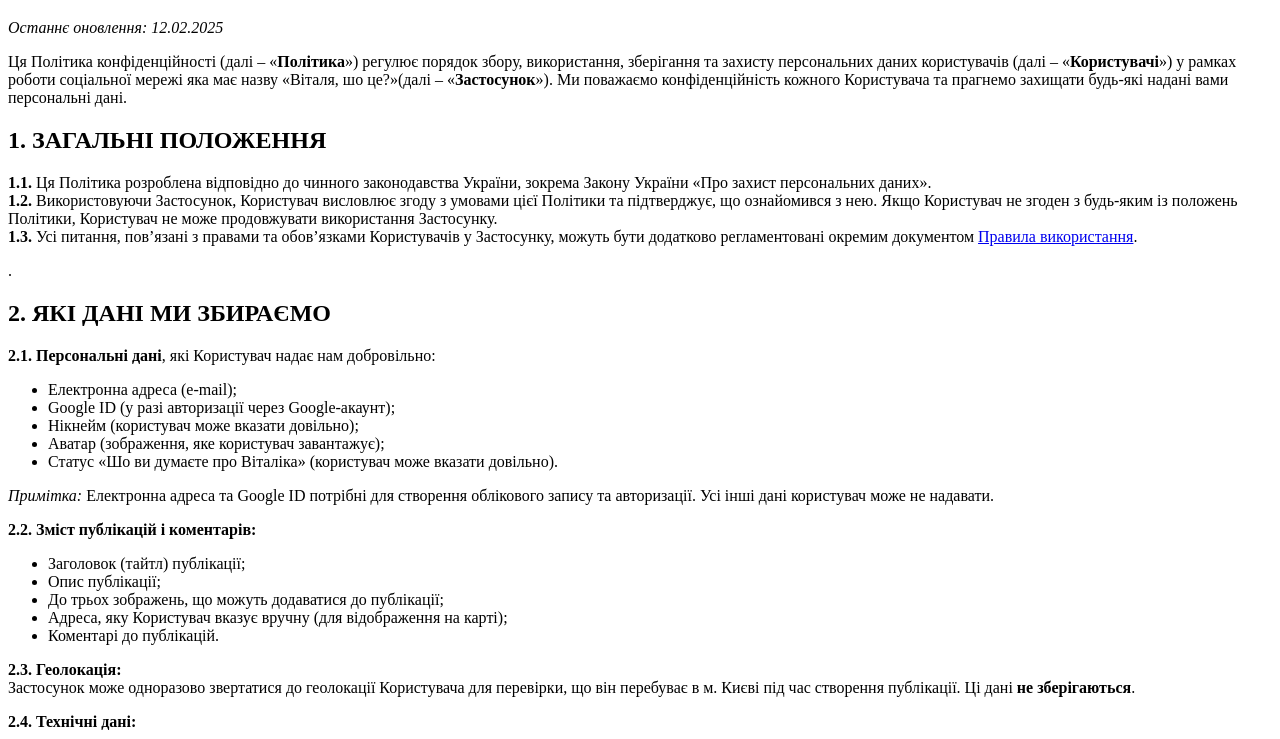
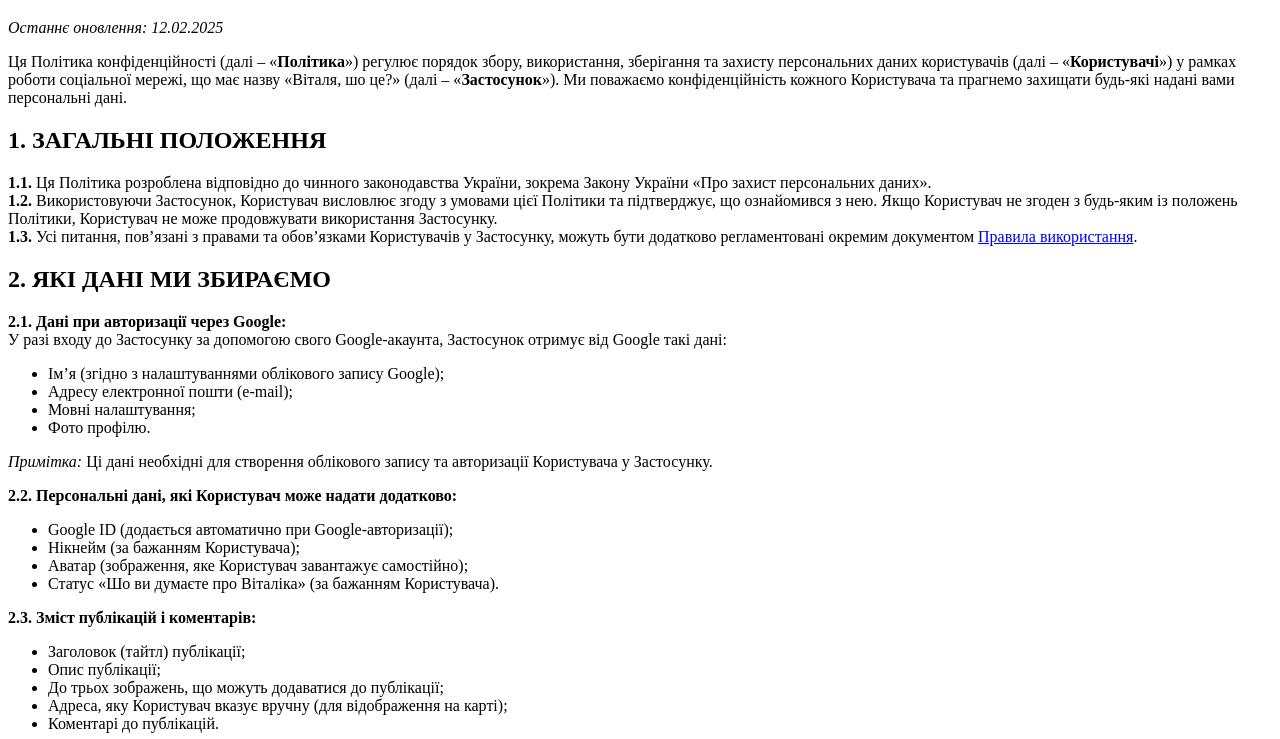
Before and after one commit to BetterPlaceUA/vitalya-sho-ce-privacy-policy, a plain HTML site: page index.html in a window 1280 px wide. Shown: the part 61-800 px from the top of the page. Drawn offline with Linux system fonts and the light colour scheme.

Commit message:
Update index.html

```diff
--- a/index.html
+++ b/index.html
@@ -12,8 +12,8 @@
     <p>
         Ця Політика конфіденційності (далі – «<strong>Політика</strong>») регулює порядок збору, використання,
         зберігання та захисту персональних даних користувачів (далі – «<strong>Користувачі</strong>») у рамках роботи
-        соціальної мережі яка має назву «Віталя, шо це?»(далі – «<strong>Застосунок</strong>»). Ми поважаємо конфіденційність кожного
-        Користувача та прагнемо захищати будь-які надані вами персональні дані.
+        соціальної мережі, що має назву «Віталя, шо це?» (далі – «<strong>Застосунок</strong>»). Ми поважаємо
+        конфіденційність кожного Користувача та прагнемо захищати будь-які надані вами персональні дані.
     </p>
 
     <h2>1. ЗАГАЛЬНІ ПОЛОЖЕННЯ</h2>
@@ -24,26 +24,35 @@
         та підтверджує, що ознайомився з нею. Якщо Користувач не згоден з будь-яким із положень Політики,
         Користувач не може продовжувати використання Застосунку.<br>
         <strong>1.3.</strong> Усі питання, пов’язані з правами та обов’язками Користувачів у Застосунку,
-        можуть бути додатково регламентовані окремим документом <a href="https://betterplaceua.github.io/vitalya-sho-ce-terms-and-conditions" target="_blank">Правила використання</a>.</p>.
+        можуть бути додатково регламентовані окремим документом <a href="https://betterplaceua.github.io/vitalya-sho-ce-terms-and-conditions" target="_blank">Правила використання</a>.
     </p>
 
     <h2>2. ЯКІ ДАНІ МИ ЗБИРАЄМО</h2>
     <p>
-        <strong>2.1. Персональні дані</strong>, які Користувач надає нам добровільно:
+        <strong>2.1. Дані при авторизації через Google:</strong><br>
+        У разі входу до Застосунку за допомогою свого Google-акаунта, Застосунок отримує від Google такі дані:
     </p>
     <ul>
-        <li>Електронна адреса (e-mail);</li>
-        <li>Google ID (у разі авторизації через Google-акаунт);</li>
-        <li>Нікнейм (користувач може вказати довільно);</li>
-        <li>Аватар (зображення, яке користувач завантажує);</li>
-        <li>Статус «Шо ви думаєте про Віталіка» (користувач може вказати довільно).</li>
+        <li>Ім’я (згідно з налаштуваннями облікового запису Google);</li>
+        <li>Адресу електронної пошти (e-mail);</li>
+        <li>Мовні налаштування;</li>
+        <li>Фото профілю.</li>
     </ul>
     <p>
-        <em>Примітка:</em> Електронна адреса та Google ID потрібні для створення облікового запису та авторизації.
-        Усі інші дані користувач може не надавати.
+        <em>Примітка:</em> Ці дані необхідні для створення облікового запису та авторизації Користувача у Застосунку.
     </p>
 
-    <p><strong>2.2. Зміст публікацій і коментарів:</strong></p>
+    <p>
+        <strong>2.2. Персональні дані, які Користувач може надати додатково:</strong>
+    </p>
+    <ul>
+        <li>Google ID (додається автоматично при Google-авторизації);</li>
+        <li>Нікнейм (за бажанням Користувача);</li>
+        <li>Аватар (зображення, яке Користувач завантажує самостійно);</li>
+        <li>Статус «Шо ви думаєте про Віталіка» (за бажанням Користувача).</li>
+    </ul>
+
+    <p><strong>2.3. Зміст публікацій і коментарів:</strong></p>
     <ul>
         <li>Заголовок (тайтл) публікації;</li>
         <li>Опис публікації;</li>
@@ -52,15 +61,15 @@
         <li>Коментарі до публікацій.</li>
     </ul>
 
-    <p><strong>2.3. Геолокація:</strong><br>
+    <p><strong>2.4. Геолокація:</strong><br>
         Застосунок може одноразово звертатися до геолокації Користувача для перевірки, що він перебуває
         в м. Києві під час створення публікації. Ці дані <strong>не зберігаються</strong>.
     </p>
 
-    <p><strong>2.4. Технічні дані:</strong></p>
+    <p><strong>2.5. Технічні дані:</strong></p>
     <ul>
         <li>Застосунок не використовує файли cookie чи інші механізми відстеження.</li>
-        <li>Дані про пристрій чи IP-адресу не зберігаються та не обробляються з метою аналітики.</li>
+        <li>Дані про пристрій не зберігаються та не обробляються з метою аналітики.</li>
     </ul>
 
     <h2>3. ЯК МИ ВИКОРИСТОВУЄМО ДАНІ</h2>
@@ -98,7 +107,7 @@
         <strong>5.2.</strong> Користувач може редагувати виключно свої коментарі та видаляти публікації,
         які створив.<br>
         <strong>5.3.</strong> Користувач не може переглядати профілі інших користувачів; взаємодія з іншими
-        Користувачами (коментарі, лайки) відбувається анонімно, якщо користувач не розкриває свої особисті
+        Користувачами (коментарі, лайки) відбувається анонімно, якщо Користувач не розкриває свої особисті
         дані у вмісті публікації чи коментаря.<br>
         <strong>5.4.</strong> Детальніші умови щодо взаємодій між Користувачами та використання Застосунку
         можуть бути наведені у документі <em>Terms &amp; Conditions</em>.
@@ -118,7 +127,8 @@
     <p>
         Якщо у вас виникли запитання, побажання чи скарги щодо ваших персональних даних або роботи
         Застосунку, будь ласка, зв’яжіться з нами:<br>
-        <strong>Електронна адреса:</strong> <a href="mailto:betterplaceua_support@gmail.com">betterplaceua_support@gmail.com</a>.
+        <strong>Електронна адреса:</strong>
+        <a href="mailto:betterplaceua_support@gmail.com">betterplaceua_support@gmail.com</a>.
     </p>
 
     <h2>8. ВНЕСЕННЯ ЗМІН ТА ОНОВЛЕНЬ</h2>
@@ -142,7 +152,7 @@
     <p>
         Якщо у вас виникають будь-які питання щодо цієї Політики або порядку обробки ваших персональних
         даних, будь ласка, зв’яжіться з нами за адресою
-        <a href="mailto:betterplaceua.sprt@gmail.com">betterplaceua_support@gmail.com</a>.
+        <a href="mailto:betterplaceua_support@gmail.com">betterplaceua_support@gmail.com</a>.
     </p>
 
 </body>
```
